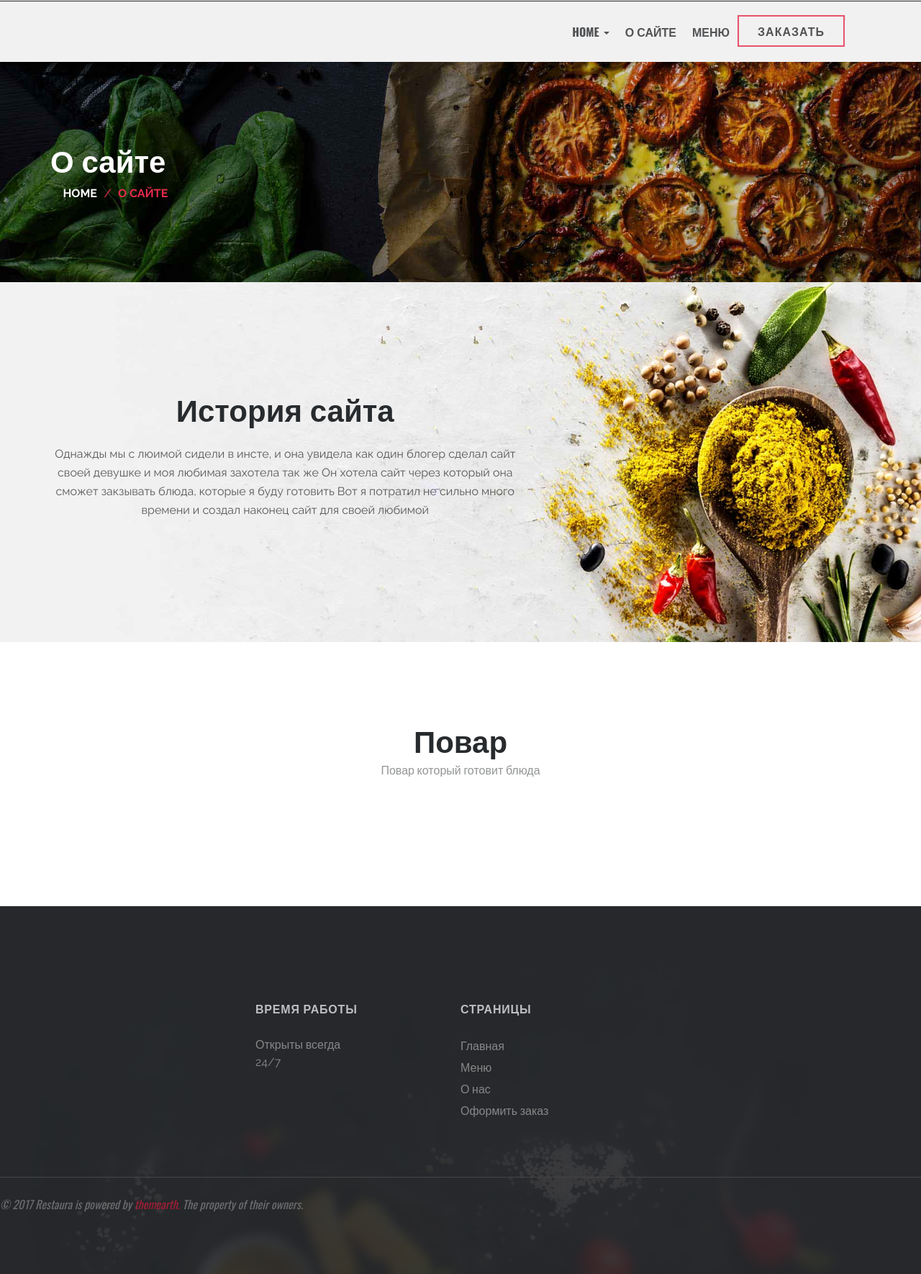
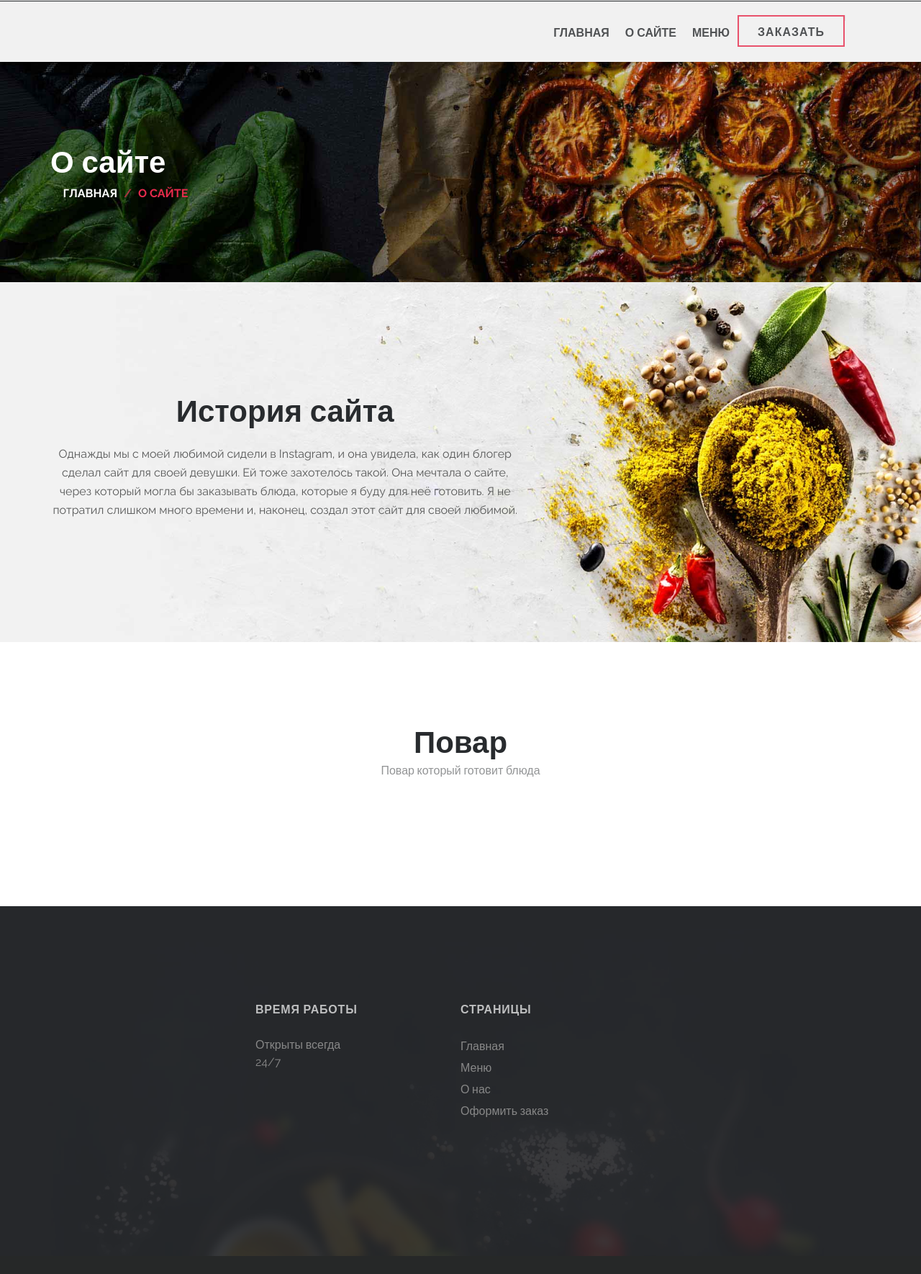
Before and after one commit to mefmylv/MenuForEliza, a Django app: page /about/ in a window 1280 px wide. Shown: the whole page at 72% size. After the commit the page ends 1745 px from the top, so only its background shows below. Run offline with Django 5.2, Linux system fonts and the light colour scheme; data that the repository does not hold is empty; some libraries are stand-ins or nearby versions; some web fonts are replaced.

Commit message:
fix bugs

```diff
--- a/Templates/view/about.html
+++ b/Templates/view/about.html
@@ -98,12 +98,7 @@
                 <nav class="navbar navbar-default lgx-navbar">
                     <div id="navbar" class="navbar-collapse collapse lgx-collapse">
                         <ul class="nav navbar-nav lgx-nav">
-                            <li>
-                                <a href="/" class="dropdown-toggle active" data-toggle="dropdown" role="button" aria-haspopup="true" aria-expanded="false">Home <span class="caret"></span></a>
-                                <ul class="dropdown-menu multi-level">
-                                    <li><a href="/">Главная</a></li>
-                                </ul>
-                            <li>
+                            <li><a class="lgx-scroll" href="/">Главная</a></li>
                             <li><a class="lgx-scroll active" href="/about/">О сайте</a></li>
                             <li><a class="lgx-scroll" href="/menu/">Меню</a></li>
                             <li><a class="lgx-scroll btn lgx-btn" href="/reservation/"><span>Заказать</span></a></li>
@@ -136,7 +131,7 @@
                                 <h2 class="heading-title">О сайте</h2>
                             </div>
                             <ul class="breadcrumb">
-                                <li><a href="/"><i class="fa fa-home" aria-hidden="true"></i>Home</a></li>
+                                <li><a href="/"><i class="fa fa-home" aria-hidden="true"></i>Главная</a></li>
                                 <li class="active">О сайте</li>
                             </ul>
                         </div>
@@ -164,9 +159,9 @@
                                 </div>
                                 <div class="lgx-about-content">
                                     <p class="text">
-                                        Однажды мы с люимой сидели в инсте, и она увидела как один блогер сделал сайт своей девушке и моя любимая захотела так же
-                                        Он хотела сайт через который она сможет закзывать блюда, которые я буду готовить
-                                        Вот я потратил не сильно много времени и создал наконец сайт для своей любимой
+                                        Однажды мы с моей любимой сидели в Instagram, и она увидела, как один блогер сделал сайт для своей девушки. Ей тоже захотелось такой.
+                                        Она мечтала о сайте, через который могла бы заказывать блюда, которые я буду для неё готовить.
+                                        Я не потратил слишком много времени и, наконец, создал этот сайт для своей любимой.
                                     </p>
                                 </div>
                             </div>
@@ -250,22 +245,7 @@
                         </div>
                     </div> <!--//footer-area-->
                 </div>
-                <div class="lgx-footer-bottom">
-                    <div class="lgx-copyright">
-                        <p>© 2017 Restaura is powered by <a href="http://www.themearth.com/">themearth.</a> The property of their owners.</p>
-                    </div>
-                    <div class="lgx-social-footer">
-                        <ul class="social">
-                            <li><a href="#"><i class="fa fa-facebook" aria-hidden="true"></i></a></li>
-                            <li><a href="#"><i class="fa fa-twitter" aria-hidden="true"></i></a></li>
-                            <li><a href="#"><i class="fa fa-instagram" aria-hidden="true"></i></a></li>
-                            <li><a href="#"><i class="fa fa-vimeo" aria-hidden="true"></i></a></li>
-                            <li><a href="#"><i class="fa fa-behance" aria-hidden="true"></i></a></li>
-                            <li><a href="#"><i class="fa fa-dribbble" aria-hidden="true"></i></a></li>
-                            <li><a href="#"><i class="fa fa-github" aria-hidden="true"></i></a></li>
-                        </ul>
-                    </div>
-                </div>
+
 
             </div>
             <!-- //.CONTAINER -->
@@ -274,7 +254,6 @@
     </div>
 </footer>
 <!--FOOTER END-->
-
 
 
 
```
Also changed, not shown: Templates/view/index.html (+4 -23 lines), Templates/view/menu.html (+6 -25 lines), Templates/view/reservation.html (+3 -23 lines), db.sqlite3.
